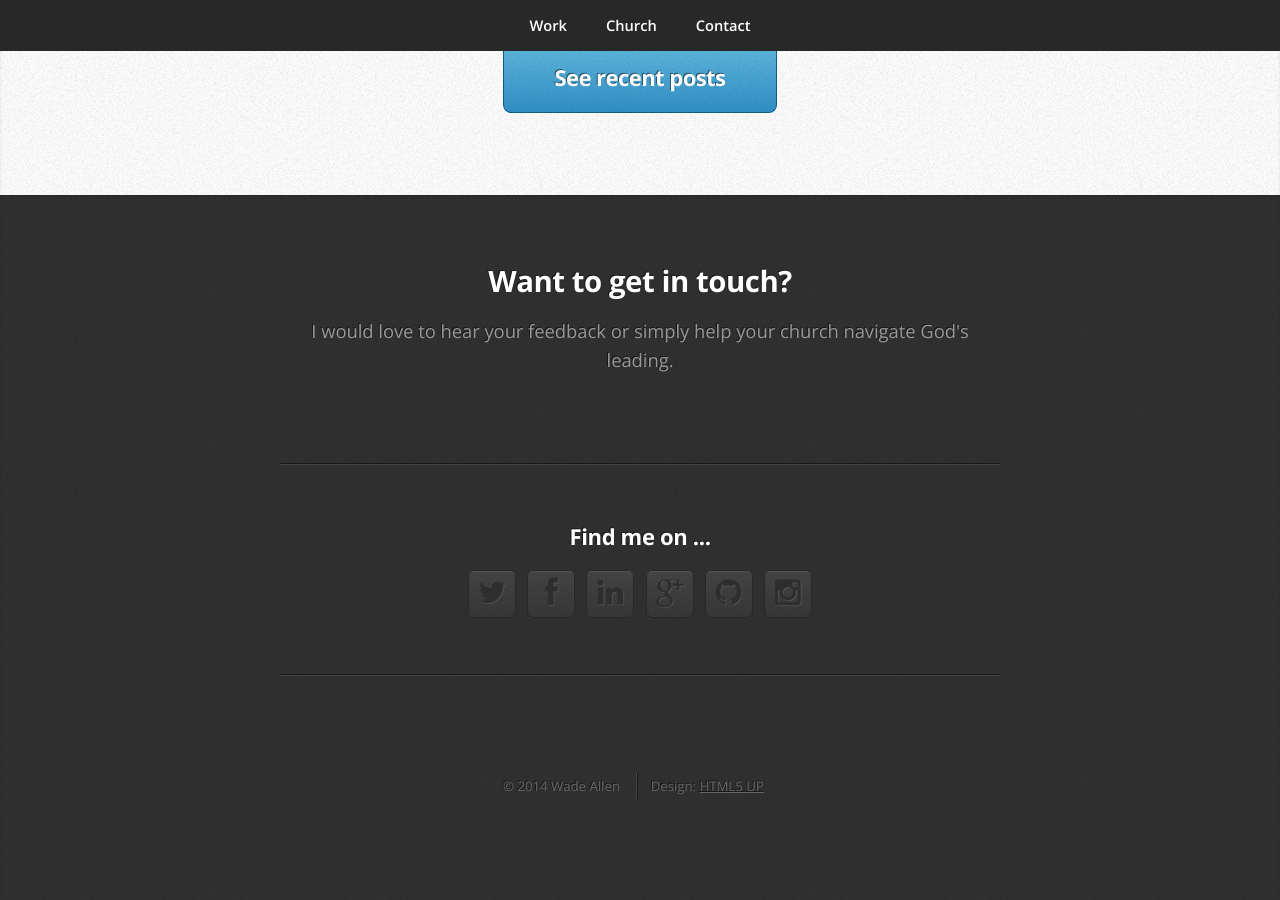
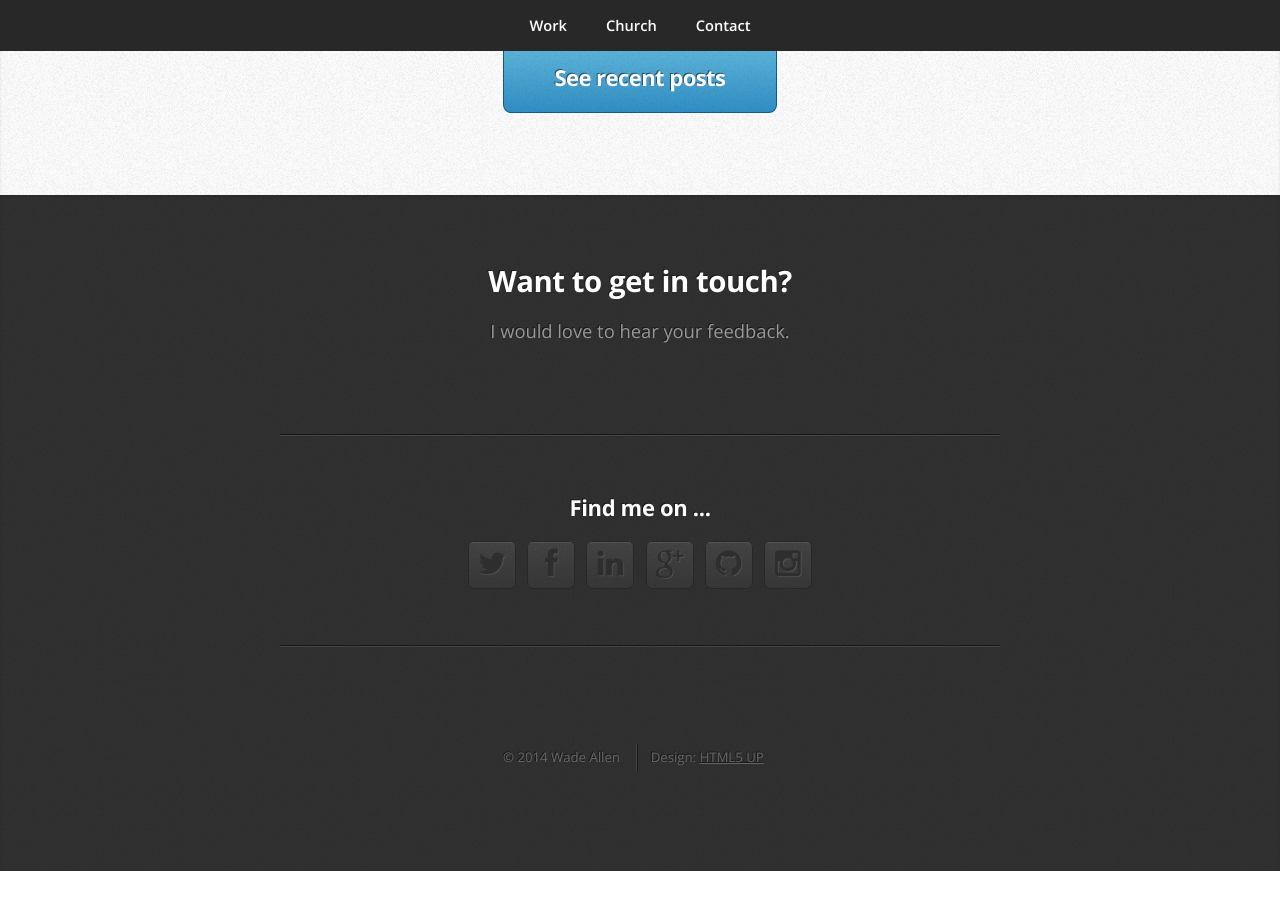
Before and after one commit to a1ip/wadeallen, a Jekyll site: the page built from index.html, in a window 1280 px wide and 900 px high, scrolled down 1200 px. Built offline with Jekyll 4.4.1, drawn with Linux system fonts in a browser that asks for light colours; after the commit the page ends 2071 px from its top, so only the background shows below that.

Commit message:
Site updated at 2014-07-10 12:55:18 UTC

```diff
--- a/index.html
+++ b/index.html
@@ -63,7 +63,7 @@ layout: default
 				<article id="contact" class="container small">
 					<header>
 						<h2>Want to get in touch?</h2>
-						<span>I would love to hear your feedback or simply help your church navigate God's leading.</span>
+						<span>I would love to hear your feedback.</span>
 					</header>
 					<div>
 						<div class="row">
```
Also changed, not shown: 2 other files.
